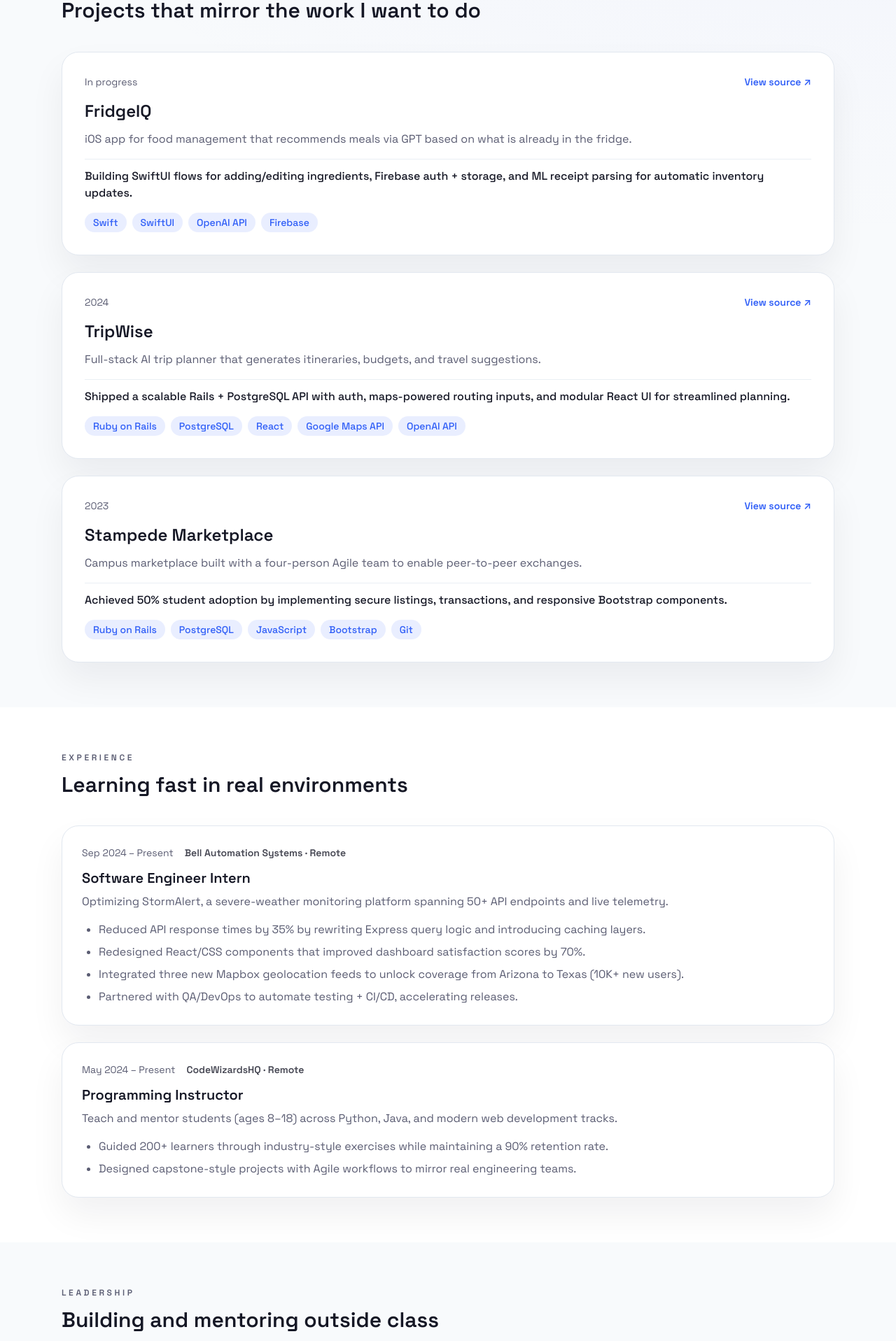
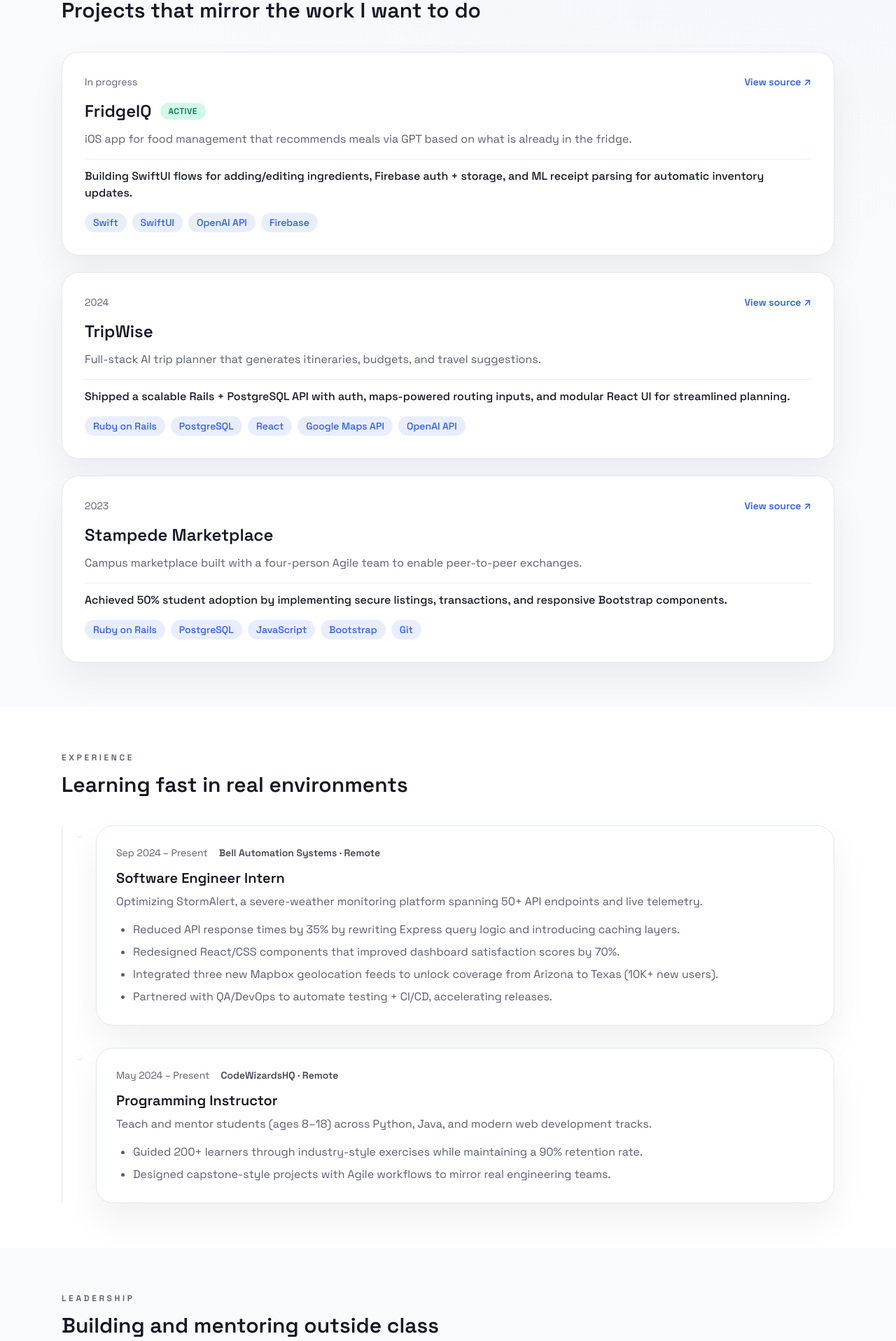
Before and after one commit to imnatewest/imnatewest.github.io, a React (Vite) app: page / in a window 1280 px wide. Shown: the part 1666-3583 px from the top of the page at 70% size. Built offline with nearby package versions, Linux system fonts and the light colour scheme.

Commit message:
Added status badge, formatted experience section, added seo friendly tags

```diff
--- a/index.html
+++ b/index.html
@@ -4,7 +4,27 @@
     <meta charset="UTF-8" />
     <link rel="icon" type="image/svg+xml" href="/vite.svg" />
     <meta name="viewport" content="width=device-width, initial-scale=1.0" />
-    <title>portfolio</title>
+    <title>Nathan West | Software Engineer Portfolio</title>
+    <meta
+      name="description"
+      content="Nathan West is a software engineer and USF CS student building thoughtful web, mobile, and AI-powered products."
+    />
+    <meta property="og:title" content="Nathan West | Software Engineer" />
+    <meta
+      property="og:description"
+      content="Portfolio of Nathan West — showcasing active projects, experience timeline, and contact info."
+    />
+    <meta property="og:type" content="website" />
+    <meta property="og:url" content="https://imnatewest.github.io/portfolio/" />
+    <meta property="og:image" content="https://imnatewest.github.io/portfolio/og-image.png" />
+    <meta name="twitter:card" content="summary_large_image" />
+    <meta name="twitter:title" content="Nathan West | Software Engineer" />
+    <meta
+      name="twitter:description"
+      content="Building reliable, human-centered software. Explore projects, experience, and ways to connect."
+    />
+    <meta name="twitter:image" content="https://imnatewest.github.io/portfolio/og-image.png" />
+    <link rel="canonical" href="https://imnatewest.github.io/portfolio/" />
   </head>
   <body>
     <div id="root"></div>
--- a/src/components/ExperienceSection.jsx
+++ b/src/components/ExperienceSection.jsx
@@ -10,12 +10,11 @@
             Learning fast in real environments
           </h2>
         </div>
-        <div className="mt-10 space-y-6">
+        <div className="mt-10 space-y-8 border-l border-slate-200 pl-6 dark:border-slate-700/70">
           {experience.map((role) => (
-            <article
-              key={role.role}
-              className="rounded-3xl border border-slate-200 bg-white p-7 shadow-card transition dark:border-slate-700/60 dark:bg-nightSurface"
-            >
+            <article key={role.role} className="relative pl-6">
+              <span className="absolute left-0 top-2 -translate-x-1/2 transform rounded-full border-4 border-white bg-accent shadow dark:border-night dark:bg-accent"></span>
+              <div className="rounded-3xl border border-slate-200 bg-white p-7 shadow-card transition dark:border-slate-700/60 dark:bg-nightSurface">
                 <div className="flex flex-wrap items-center gap-4 text-sm text-mist dark:text-nightMuted">
                   <p>{role.period}</p>
                   <p className="font-semibold text-ink/80 dark:text-white">{role.org}</p>
@@ -27,6 +26,7 @@
                     <li key={achievement}>{achievement}</li>
                   ))}
                 </ul>
+              </div>
             </article>
           ))}
         </div>
--- a/src/components/ProjectsSection.jsx
+++ b/src/components/ProjectsSection.jsx
@@ -22,7 +22,14 @@
                   View source ↗
                 </a>
               </div>
-              <h3 className="mt-4 text-2xl font-semibold text-ink dark:text-white">{project.title}</h3>
+              <div className="mt-4 flex flex-wrap items-center gap-3">
+                <h3 className="text-2xl font-semibold text-ink dark:text-white">{project.title}</h3>
+                {project.status && (
+                  <span className="inline-flex items-center rounded-full bg-emerald-100 px-3 py-1 text-xs font-semibold uppercase tracking-wide text-emerald-700 dark:bg-emerald-400/20 dark:text-emerald-200">
+                    {project.status}
+                  </span>
+                )}
+              </div>
               <p className="mt-3 text-mist dark:text-nightMuted">{project.description}</p>
               <div className="mt-4 border-t border-slate-200/70 dark:border-slate-700/60" />
               <p className="mt-3 font-medium text-ink dark:text-white">{project.impact}</p>
--- a/src/data/content.js
+++ b/src/data/content.js
@@ -42,6 +42,7 @@
     {
       title: 'FridgeIQ',
       period: 'In progress',
+      status: 'Active',
       description:
         'iOS app for food management that recommends meals via GPT based on what is already in the fridge.',
       impact:
```
Lines whose indentation alone changed are shown as unchanged.
